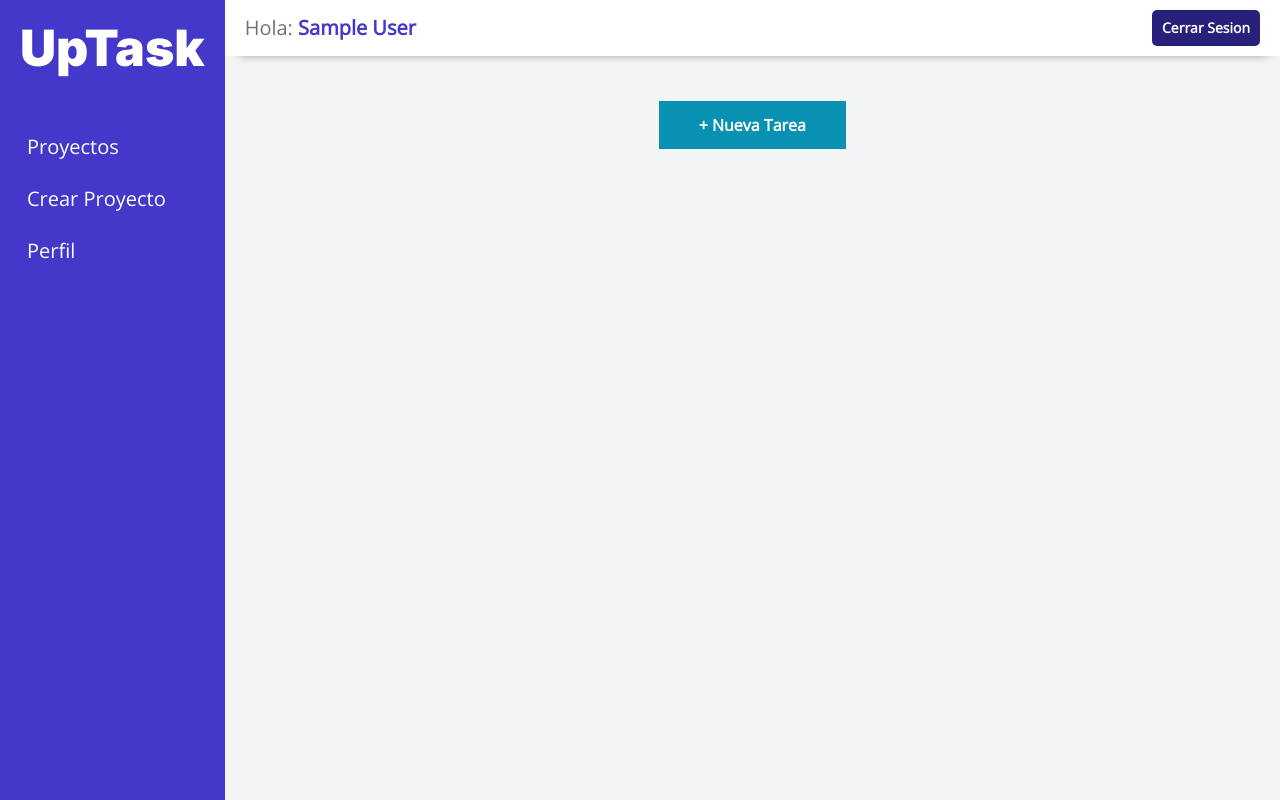
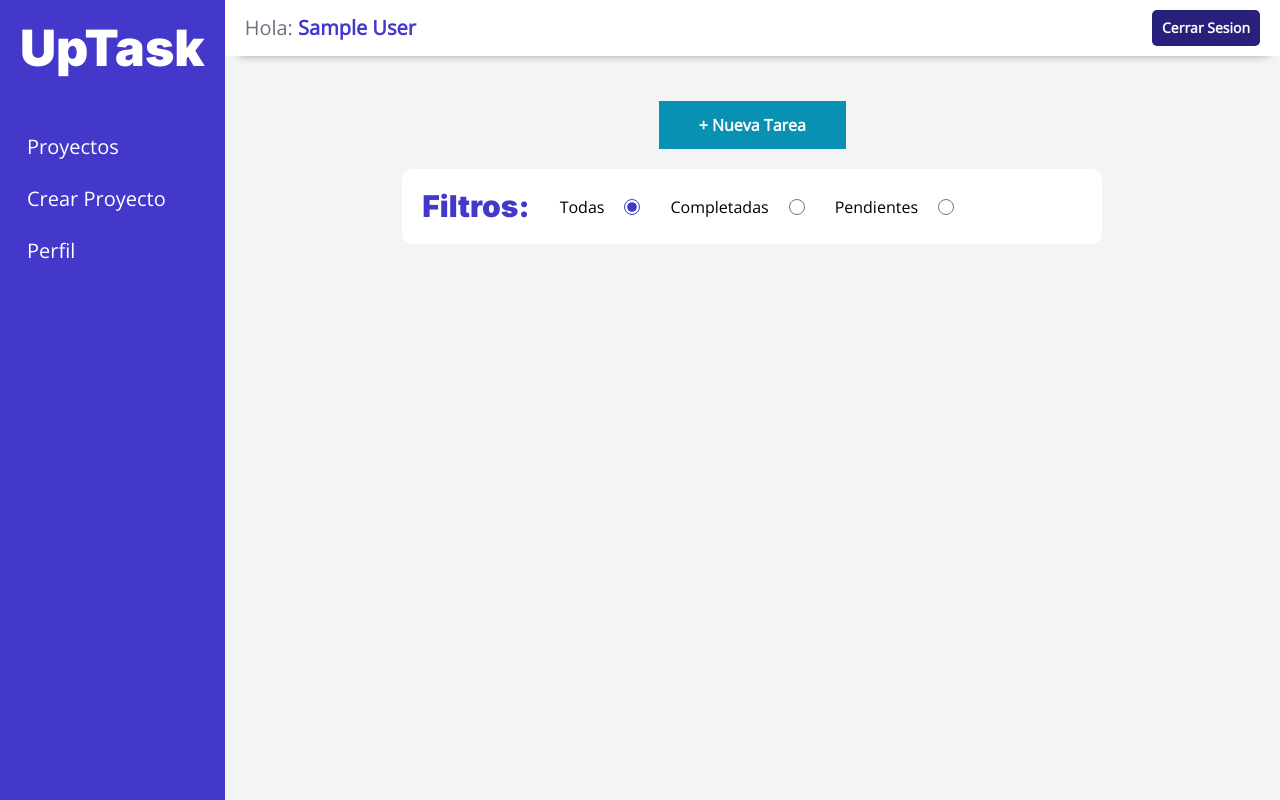
Before and after one commit to franBarrientos/UpTask, a PHP site: the page made by views/dashboard/proyecto.php in a window 1280 px wide. Run offline with PHP 8.4, Linux system fonts and the light colour scheme; the template is opened without the code that fills it, so the values that code supplies are empty; the visitor is signed in with stand-in values (Sample User, id 1).

Commit message:
dashboard finished

```diff
--- /dev/null
+++ b/src/scss/dashboard/_filtros.scss
@@ -0,0 +1,47 @@
+@use "base/mixins" as m;
+@use "base/variables" as v;
+.filtros{
+    background-color: lighten($color: v.$blanco, $amount: 20%);
+    margin-top: 2rem;
+    border-radius: 1rem;
+    padding: 2rem;
+
+    .filtros-inputs{
+        @include m.tablet{
+            display: flex;
+            align-items: center;
+            gap: 3rem;
+        }
+        h2{
+            color: v.$indigo;
+            font-size: 3rem;
+            @include m.tablet{
+                margin: 0;
+            }
+        }
+        .campo{
+            margin-bottom: 2rem;
+            display: flex;
+            justify-content: space-between;
+            align-items: center;
+            gap: 2rem;
+            @include m.tablet{
+                margin-bottom: 0;
+
+            }
+        }
+        input[type="radio"]{
+            accent-color: v.$indigo;
+            width: 1.6rem;
+            height: 1.6rem;
+        }
+    }
+
+
+
+
+
+
+
+
+}
--- a/src/scss/dashboard/_index.scss
+++ b/src/scss/dashboard/_index.scss
@@ -4,3 +4,4 @@
 @forward "proyectos";
 @forward "tareas";
 @forward "modal";
+@forward "filtros";
--- a/views/dashboard/proyecto.php
+++ b/views/dashboard/proyecto.php
@@ -5,6 +5,23 @@
             <button type="button" class="agregar-tarea" id="agregar-tarea">
                &#43; Nueva Tarea
             </button>
+        </div>
+        <div class="filtros" id="filtros">
+            <div class="filtros-inputs">
+                <h2>Filtros:</h2>
+                <div class="campo">
+                    <label for="todas">Todas</label>
+                    <input type="radio" id="todas" name="filtro" value="" checked>
+                </div>
+                <div class="campo">
+                    <label for="completadas">Completadas</label>
+                    <input type="radio" id="completadas" name="filtro" value="1">
+                </div>
+                <div class="campo">
+                    <label for="pendientes">Pendientes</label>
+                    <input type="radio" id="pendientes" name="filtro" value="0">
+                </div>
+            </div>
         </div>
         <ul id="listado-tareas" class="listado-tareas">
 
```
Also changed, not shown: src/js/tareas.js (+43 -2 lines), public/build/css/app.css, public/build/js/tareas.js, 1 other file.
